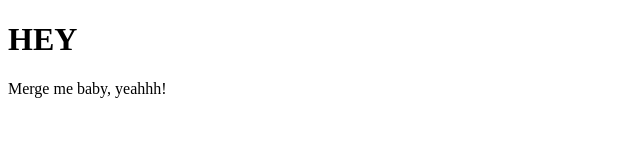
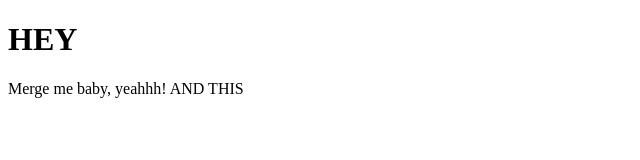
Before and after one commit to JSChilds/cfg-first-repo, a plain HTML site: page index.html in a window 1280 px wide. Shown: the whole page, without its empty margins (0-640 px from the left). Drawn offline with Linux system fonts and the light colour scheme.

```diff
--- a/index.html
+++ b/index.html
@@ -9,5 +9,6 @@
   </body>
   <div>
     Merge me baby, yeahhh!
+    AND THIS
   </div>
 </html>
```
